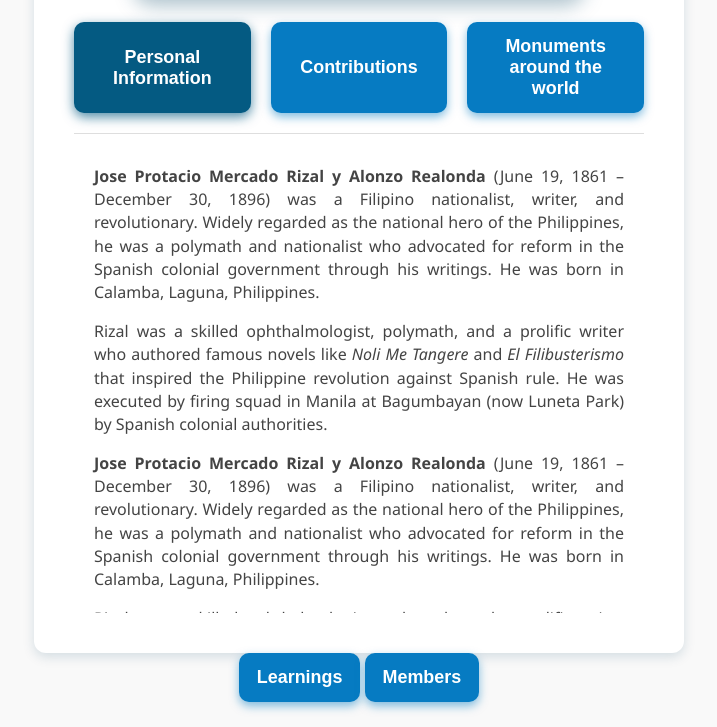
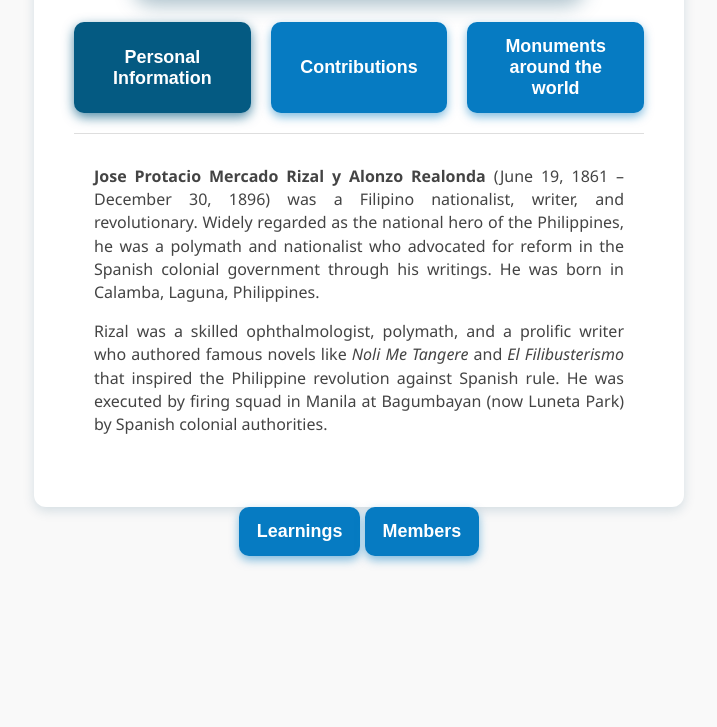
Before and after one commit to jshsrio09/RIZAL_FINAL_PROJECT, a plain HTML site: page index.html in a window 1280 px wide. Shown: the part 523-1250 px from the top of the page, without its empty margins (281-998 px from the left). After the commit the page ends 1104 px from the top, so only its background shows below. Drawn offline with Linux system fonts and the light colour scheme.

Commit message:
Update index.html

```diff
--- a/index.html
+++ b/index.html
@@ -190,11 +190,6 @@
     <section id="section-personal" class="content-section" role="tabpanel" aria-labelledby="btn-personal">
       <p><strong>Jose Protacio Mercado Rizal y Alonzo Realonda</strong> (June 19, 1861 – December 30, 1896) was a Filipino nationalist, writer, and revolutionary. Widely regarded as the national hero of the Philippines, he was a polymath and nationalist who advocated for reform in the Spanish colonial government through his writings. He was born in Calamba, Laguna, Philippines.</p>
       <p>Rizal was a skilled ophthalmologist, polymath, and a prolific writer who authored famous novels like <em>Noli Me Tangere</em> and <em>El Filibusterismo</em> that inspired the Philippine revolution against Spanish rule. He was executed by firing squad in Manila at Bagumbayan (now Luneta Park) by Spanish colonial authorities.</p>
-      <p><strong>Jose Protacio Mercado Rizal y Alonzo Realonda</strong> (June 19, 1861 – December 30, 1896) was a Filipino nationalist, writer, and revolutionary. Widely regarded as the national hero of the Philippines, he was a polymath and nationalist who advocated for reform in the Spanish colonial government through his writings. He was born in Calamba, Laguna, Philippines.</p>
-      <p>Rizal was a skilled ophthalmologist, polymath, and a prolific writer who authored famous novels like <em>Noli Me Tangere</em> and <em>El Filibusterismo</em> that inspired the Philippine revolution against Spanish rule. He was executed by firing squad in Manila at Bagumbayan (now Luneta Park) by Spanish colonial authorities.</p>
-      <p><strong>Jose Protacio Mercado Rizal y Alonzo Realonda</strong> (June 19, 1861 – December 30, 1896) was a Filipino nationalist, writer, and revolutionary. Widely regarded as the national hero of the Philippines, he was a polymath and nationalist who advocated for reform in the Spanish colonial government through his writings. He was born in Calamba, Laguna, Philippines.</p>
-      <p>Rizal was a skilled ophthalmologist, polymath, and a prolific writer who authored famous novels like <em>Noli Me Tangere</em> and <em>El Filibusterismo</em> that inspired the Philippine revolution against Spanish rule. He was executed by firing squad in Manila at Bagumbayan (now Luneta Park) by Spanish colonial authorities.</p>
-
     </section>
     <section id="section-contributions" class="content-section" role="tabpanel" aria-labelledby="btn-contributions" hidden>
       <p>Jose Rizal's contributions to the Philippines include:</p>
```
